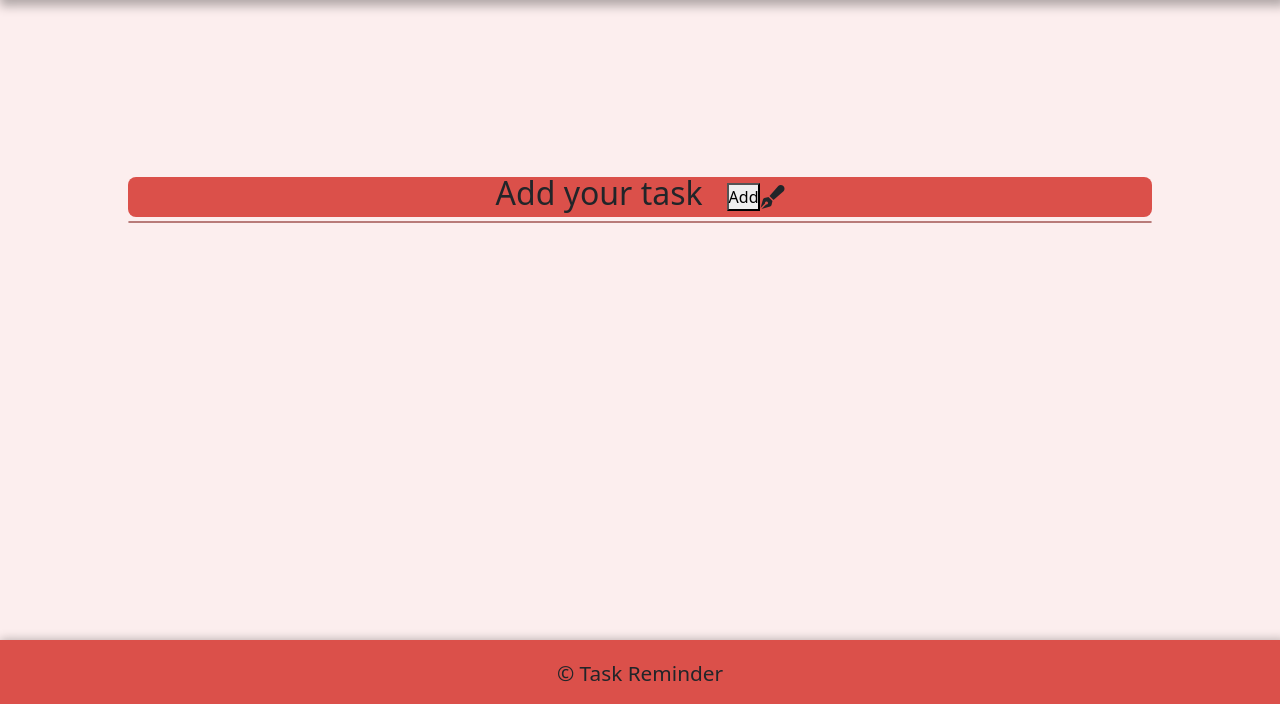
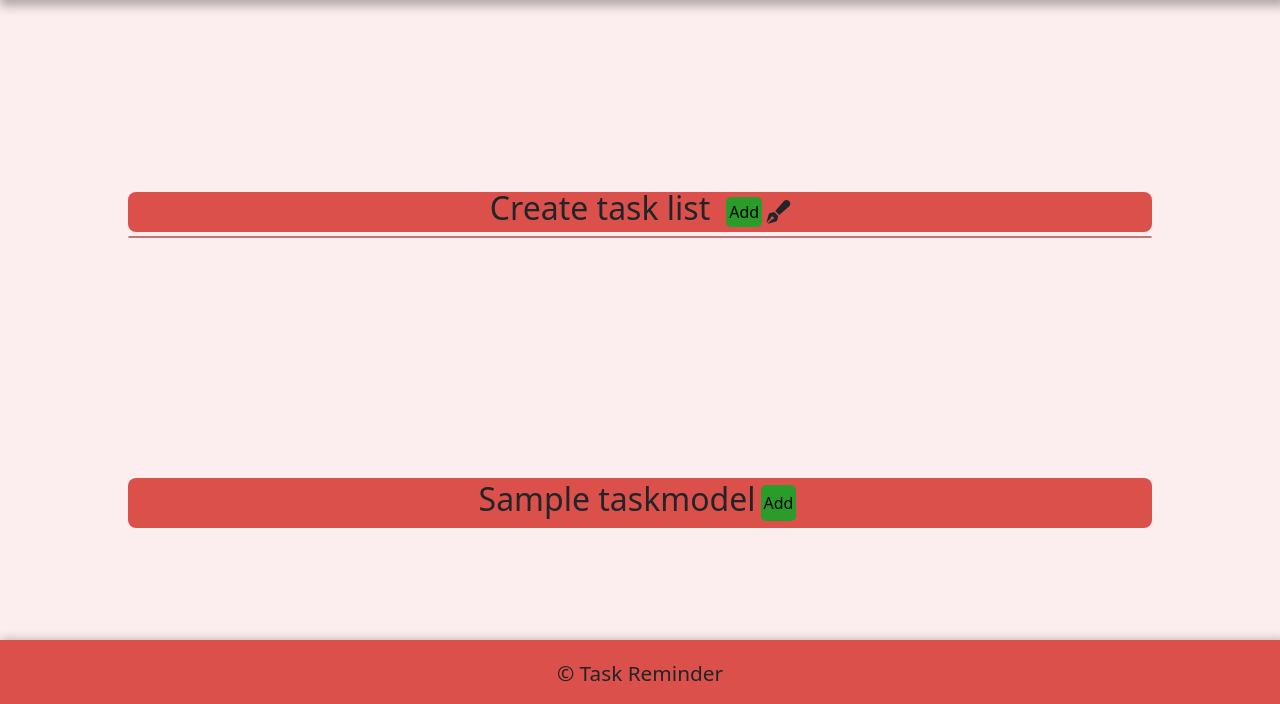
Before and after one commit to Timalexanderandersson/Task-Reminder, a Django app: page / in a window 1280 px wide. Shown: the part 96-800 px from the top of the page. Run offline with Django 5.2, Linux system fonts and the light colour scheme; tables that the repository leaves empty hold one stand-in row (values such as "Sample post"); some libraries are stand-ins or nearby versions.

Commit message:
javascript for buttons, index for crispy, views for crispy form,css for buttons, forms for crispy

```diff
--- a/static/css/style.css
+++ b/static/css/style.css
@@ -62,7 +62,7 @@ main{
     height: auto;
     width: 80%;
     border-radius: 8px;
-    margin-bottom: 40vh;
+    margin-bottom: 30vh;
 
 }
 .cool-color-here{
@@ -78,7 +78,7 @@ main{
 }
 /*Task h2*/
 #task-add{
-    padding-right: 3vh;
+    padding-right: 2vh;
 }
 .penn-icon{
     font-size: 1.5rem;
@@ -89,8 +89,15 @@ main{
     height: auto;
     border-radius: 8px;
     margin-top: 4px;
-    display: flex;
-    flex-direction: row;
+
+}
+/*Addbutton*/
+.addbutton{
+    border-radius: 5px;
+    padding: 3px;
+    border-style: none;
+    margin-right: 4px;
+    background-color: rgb(42, 156, 42);
 
 }
 
@@ -99,7 +106,50 @@ main{
 }
 .formdetails{
     display: none;
+    width: 80%;
 }
+/*Add button inside the task creater*/
+#first-button{
+    border-style: none;
+    margin-right: 4px;
+    background-color: rgb(42, 156, 42);
+    padding: 3px;
+    border-radius: 5px;
+    margin-bottom: 3px;
+}
+/*New task created*/
+.for-each-task{
+    height: auto;
+    width: 80%;
+}
+.tasks-header{
+    height: auto;
+    width: auto;
+    background-color: #db504a;
+    border-radius: 8px;
+    padding: 2px;
+    display: flex;
+    justify-content: center;
+
+}
+/*Task buttons for every task*/
+.task-buttons{
+    padding: 3px;
+    margin: 5px 5px;
+    border-radius: 5px;
+    padding: 3px;
+    border-style: none;
+    background-color: rgb(42, 156, 42);
+
+}
+
+/*form for task*/
+.task-details{
+    display: none;
+    width: 80%;
+}
+
+
 
 /*Footer*/
 .color-footer{
--- a/static/js/script.js
+++ b/static/js/script.js
@@ -1,15 +1,45 @@
 //Getting the Add button.
-const addbutton = document.querySelector('.addbutton')
-
+const addbutton = document.querySelector('.addbutton');
+// Function for addbutton in the front page for adding task.
 addbutton.addEventListener('click', function(){
     let taskform = document.querySelector('.formdetails');
     if(taskform.style.display == 'none' || taskform.style.display == ''){
-        taskform.style.display = 'block'
+        taskform.style.display = 'block';
+        taskform.style.paddingLeft = '5vh';
+        addbutton.innerText = "X";
+        addbutton.style.backgroundColor ='orange';
+        addbutton.style.padding = '5px';
     } else{
-        taskform.style.display = 'none'
+        taskform.style.display = 'none';
+        addbutton.innerText = "Add";
+        addbutton.style.backgroundColor ='rgb(42, 156, 42)';
     }
-    console.log('hey')
 })
+
+
+//Getting the Add buttons to task list.
+const addbuttontask = document.querySelectorAll('.task-buttons')
+// Function for all the add buttons in the front page.
+for (let i = 0; i < addbuttontask.length; i++){
+    addbuttontask[i].addEventListener('click', function(){
+        let taskinside = document.querySelectorAll('.task-details')[i];
+
+            if(taskinside.style.display == 'none' || taskinside.style.display == ''){
+                taskinside.style.display = 'block'
+                taskinside.style.paddingLeft = '5vh'
+                addbuttontask[i].innerText = "X";
+                addbuttontask[i].style.backgroundColor ='orange';
+                addbuttontask[i].style.padding = '5px';
+
+            } else{
+                taskinside.style.display = 'none'
+                addbuttontask[i].innerText = "Add";
+                addbuttontask[i].style.backgroundColor ='rgb(42, 156, 42)';
+            }
+    })
+}
+
+
 
 // Javascript dropdown bar bootstrap
 const dropdownElementList = document.querySelectorAll('.dropdown-toggle');
--- a/task_app/forms.py
+++ b/task_app/forms.py
@@ -12,3 +12,13 @@ class PostForm(forms.ModelForm):
         super(PostForm, self).__init__(*args, **kwargs)
         self.helper = FormHelper()
         self.helper.form_method = 'post'
+
+class PostUser(forms.ModelForm):
+    class Meta:
+        model = UserTask
+        fields = ['title','task_list','description','completed','due_date']
+
+    def __init__(self, *args, **kwargs):
+        super(PostUser, self).__init__(*args, **kwargs)
+        self.helper = FormHelper()
+        self.helper.form_method = 'post'
--- a/task_app/templates/index.html
+++ b/task_app/templates/index.html
@@ -3,19 +3,37 @@
 {% block content %}
 <div class="container-task">
     <div class="cool-color-here">
-        <h2 id="task-add">Add your task</h2>
+        <h2 id="task-add">Create task list</h2>
         <button class="addbutton">Add</button>
         <i class="fa-solid fa-pen-fancy penn-icon"></i>
     </div>
     <div class="task-add-box">
-        <form method="post" class="formdetails">
+        <form method="post" class="formdetails" >
             {% csrf_token %}
+            {{ form | crispy }}
+            <button type="submit" id="first-button">Add task</button>
 
-            {{ form | crispy }}
+        </form>
+        <div>
+        </div>
+    </div>
+</div>
+
+<div class="for-each-task">
+
+    {% for tasks in models_task %}
+    <div class="tasks-header">
+        <h2>{{ tasks.name}}</h2>
+
+        <button class="task-buttons">Add</button>
+    </div>
+    <div class="task-details">
+        <form method="post">
 
         </form>
 
+       <p>hello</p>
     </div>
+    {% endfor %}
 </div>
-
 {% endblock %}
--- a/task_app/urls.py
+++ b/task_app/urls.py
@@ -2,6 +2,5 @@ from . import views
 from django.urls import path
 
 urlpatterns = [
-
     path('', views.taskpush, name='Homepage'),
 ]
--- a/task_app/views.py
+++ b/task_app/views.py
@@ -1,9 +1,11 @@
 from django.shortcuts import render, redirect
 from .models import UserTask, Taskmodel, Taskcomment
-from .forms import PostForm
+from .forms import PostForm, PostUser
+from django.contrib import messages
 
+# Views for adding to the task list.
 def taskpush(request):
-    user_task = Taskmodel.objects.all()
+    models_task = Taskmodel.objects.all()
     if request.method == 'POST':
         form = PostForm(request.POST)
         if form.is_valid():
@@ -11,7 +13,8 @@ def taskpush(request):
             return redirect('Homepage')
     else:
         form = PostForm()
-    return render(request, 'index.html', {
+
+        return render(request, 'index.html', {
         'form': form,
-        'user_task' :user_task,
+        'models_task': models_task,
         })
--- a/templates/base.html
+++ b/templates/base.html
@@ -42,6 +42,8 @@
       </ul>
     </div>
   </header>
+
+
   <!-- Main Content -->
   <main>
     {% block content %}
```
